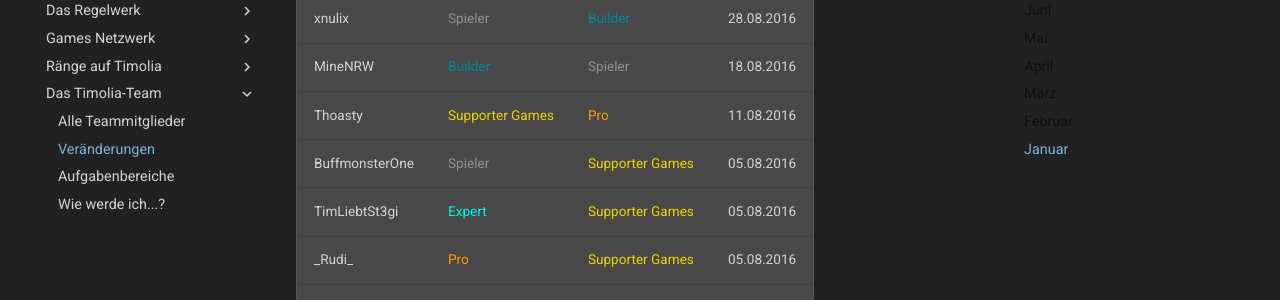
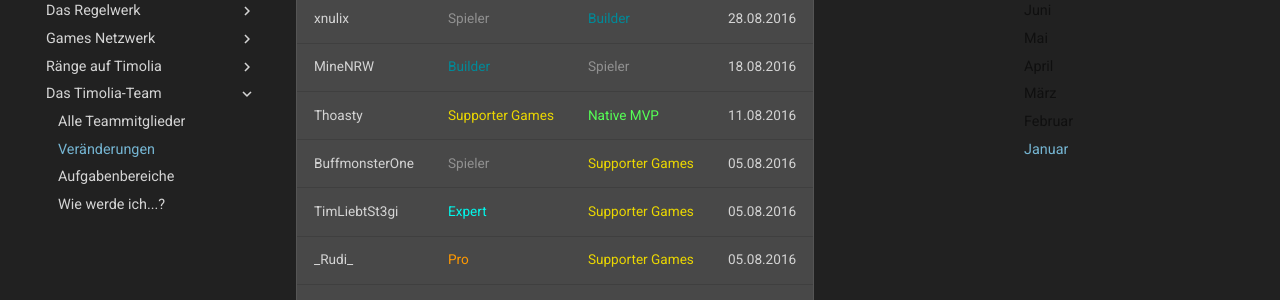
Before and after one commit to TimoliaDE/HowTo, an MkDocs documentation site: the page built from docs/team/changes.md, in a window 1280 px wide and 900 px high, scrolled down 27232 px. Shown: the part 153-453 px from the top of the window. Built offline with MkDocs 1.6.1 and Material for MkDocs 9.7.7, drawn with Linux system fonts in a browser that asks for light colours; old or Windows-style settings are respelled for this version of MkDocs.

Commit message:
Thoasty -> Native MVP

```diff
--- a/docs/team/changes.md
+++ b/docs/team/changes.md
@@ -621,7 +621,7 @@ Hier werden alle Aus- und Eintritte bzw. Beförderungen und Degradierungen aufge
 | 0sch | <span class='builder'>Builder</span> | <span class='user'>Spieler</span> | 31.08.2016 |
 | xnulix | <span class='user'>Spieler</span> | <span class='builder'>Builder</span> | 28.08.2016 |
 | MineNRW | <span class='builder'>Builder</span> | <span class='user'>Spieler</span> | 18.08.2016 |
-| Thoasty | <span class='supporter'>Supporter Games</span> | <span class='pro'>Pro</span> | 11.08.2016 |
+| Thoasty | <span class='supporter'>Supporter Games</span> | <span class='mvp'>Native MVP</span> | 11.08.2016 |
 | BuffmonsterOne | <span class='user'>Spieler</span> | <span class='supporter'>Supporter Games</span> | 05.08.2016 |
 | TimLiebtSt3gi | <span class='expert'>Expert</span> | <span class='supporter'>Supporter Games</span> | 05.08.2016 |
 | \_Rudi_ | <span class='pro'>Pro</span> | <span class='supporter'>Supporter Games</span> | 05.08.2016 |
```
